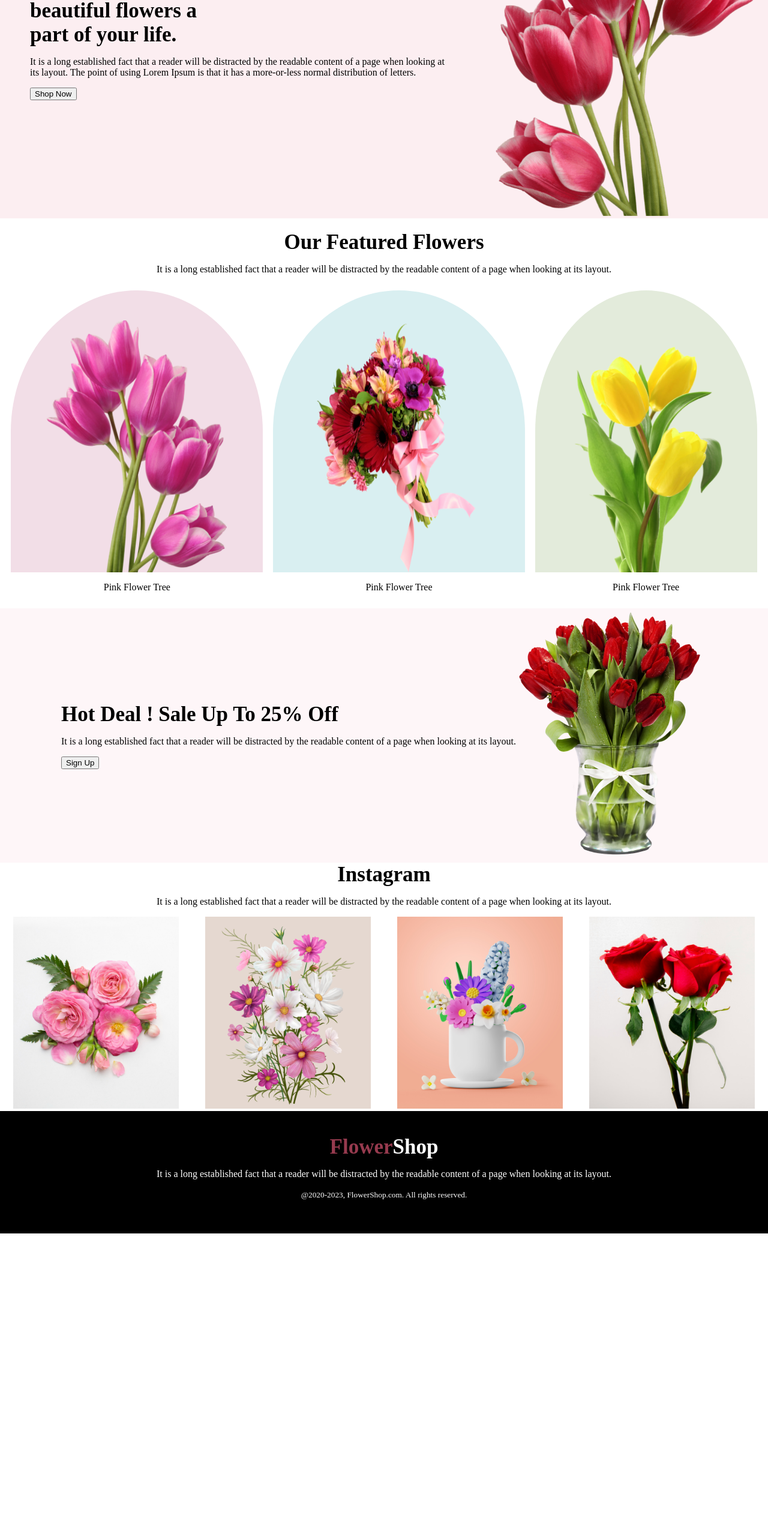
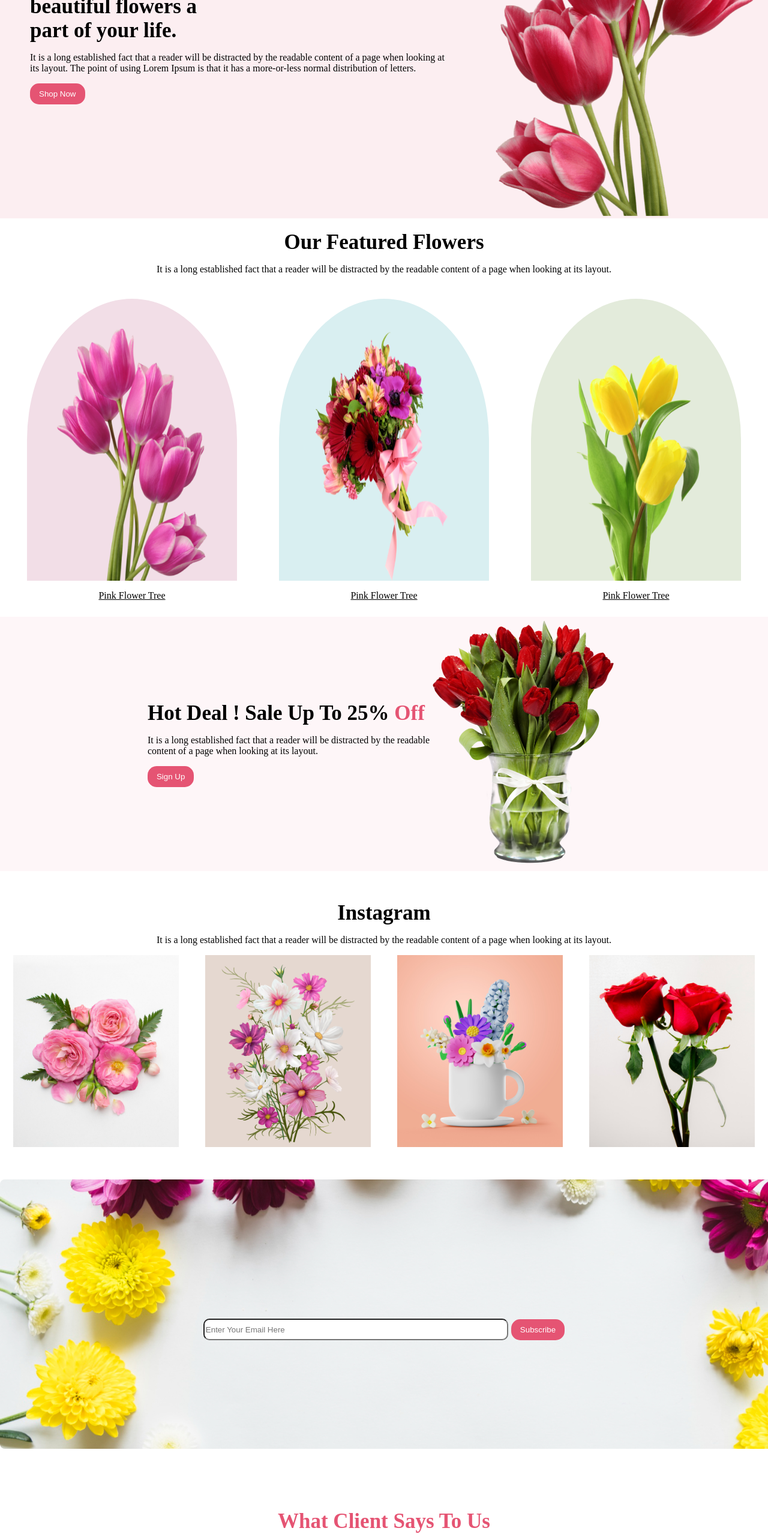
Before and after one commit to KhaledGermany/MyFlowerShopAssignment, a plain HTML site: page index.html in a window 1280 px wide. Shown: the part 240-2797 px from the top of the page at 60% size. Before the commit the page ends 2296 px from the top, so only its background shows below. Drawn offline with Linux system fonts and the light colour scheme.

Commit message:
footer add

```diff
--- a/index.html
+++ b/index.html
@@ -17,7 +17,7 @@
                 <p>It is a long established fact that a reader will be distracted by the readable content of a page when
                     looking at its layout. The point of using Lorem Ipsum is that it has a more-or-less normal
                     distribution of letters.</p>
-                <button>Shop Now</button>
+                <button class="shop-button">Shop Now</button>
             </div>
             <div class="top-img">
                 <img src="./Flower Asset/pngwing 10.png" alt="">
@@ -37,19 +37,19 @@
                 <div id="featured-img1">
                     <img src="./Flower Asset/pngwing 6.png" alt="">
                 </div>
-                <p id="image-title">Pink Flower Tree</p>
+                <p id="image-title"><u>Pink Flower Tree</u></p>
             </div>
             <div>
                 <div id="featured-img2">
                     <img src="./Flower Asset/pngwing 5.png" alt="">
                 </div>
-                <p id="image-title">Pink Flower Tree</p>
+                <p id="image-title"><u>Pink Flower Tree</u></p>
             </div>
             <div>
                 <div id="featured-img3">
                     <img src="./Flower Asset/pngwing 7.png" alt="">
                 </div>
-                <p id="image-title">Pink Flower Tree</p>
+                <p id="image-title"><u>Pink Flower Tree</u></p>
             </div>
         </div>
     </section>
@@ -57,16 +57,16 @@
     <section class="hot-deal-section">
         <div class="hot-deal-body">
             <div>
-                <h1>Hot Deal ! Sale Up To 25% Off</h1>
-                <p>It is a long established fact that a reader will be distracted by the readable content of a page when looking at its layout.</p>
-                <button>Sign Up</button>
+                <h1>Hot Deal ! Sale Up To 25% <span class="extra">Off</span></h1>
+                <p>It is a long established fact that a reader will be distracted by the readable <br> content of a page when looking at its layout.</p>
+                <button class="shop-button">Sign Up</button>
             </div>
             <div>
                 <img src="./Flower Asset/pngwing 8.png" alt="">
             </div>
         </div>
     </section>
-    <section>
+    <section class="instra-section">
         <div class="featured-description">
             <h1>Instagram</h1>
             <p>It is a long established fact that a reader will be distracted by the readable content of a page when
@@ -87,11 +87,34 @@
             </div>
         </div>
     </section>
+    <!-- This is for subscribe section -->
+    <section class="subscribe-section">
+        <div class="subscribe-input">
+            <input type="text" placeholder="Enter Your Email Here">
+            <button class="shop-button">Subscribe</button>
+        </div>
+    </section>
+    <!-- This is extra section -->
+    <section class="client-section">
+        <div>
+            <h1 class="client-title">What Client Says To Us</h1>
+            <div class="avatar-body">
+                <div class="avatar-img">
+                    <img src="./Flower Asset/avatar-removebg-preview (1).png" alt="">
+                    <h3>John Smith</h3>
+                </div>
+                <div>
+                    <p>This is so good items you can purchase from here Lorem ipsum dolor sit amet consectetur adipisicing elit. Qui expedita beatae vitae nam magnam voluptatem laudantium vero, alias eum nisi sit? At, reprehenderit obcaecati hic fugit similique recusandae quis officia iure qui ducimus harum distinctio vitae omnis saepe voluptatem cum sit blanditiis quas! Aliquam sapiente aspernatur animi, quisquam amet reiciendis.</p>
+                    <p> Date: 24 November,2022</p>
+                </div>
+            </div>
+        </div>
+    </section>
     <!-- Footer start from here -->
     <section class="footer-section">
         <div class="footer-body">
             <h1><span class="flower">Flower</span>Shop</h3>
-            <p>It is a long established fact that a reader will be distracted by the readable content of a page when looking at its layout.</p>
+            <p>It is a long established fact that a reader will be distracted by the readable <br> content of a page when looking at its layout.</p>
             <p><small>@2020-2023, FlowerShop.com. All rights reserved.</small></p>
         </div>
     </section>
--- a/style.css
+++ b/style.css
@@ -6,6 +6,10 @@ body {
 h1 {
     margin: 0;
     font-size: 35px;
+}
+h3{
+    margin: 0;
+    padding: 0;
 }
 
 .top-section {
@@ -27,6 +31,14 @@ h1 {
 .top-body img {
     height: 600px;
 }
+.shop-button{
+    background-color: #E55473;
+    color: white;
+    border: none;
+    padding: 10px 15px;
+    border-radius: 15px;
+
+}
 .featured-section{
     margin-top: 20px;
 }
@@ -35,7 +47,12 @@ h1 {
     text-align: center;
 }
 
+.extra{
+    color: #E55473;
+}
+
 .featured-img-section {
+    margin-top: 30px;
     display: flex;
     padding: 10px;
     justify-content: space-around;
@@ -49,7 +66,7 @@ h1 {
     padding-top: 50px;
     padding-left: 10px;
     padding-right: 10px;
-    width: 400px;
+    width: 330px;
 }
 
 #featured-img2 {
@@ -60,7 +77,7 @@ h1 {
     padding-top: 50px;
     padding-left: 10px;
     padding-right: 10px;
-    width: 400px;
+    width: 330px;
 }
 
 #featured-img3 {
@@ -71,16 +88,19 @@ h1 {
     padding-top: 50px;
     padding-left: 10px;
     padding-right: 10px;
-    width: 350px;
+    width: 330px;
 }
 
 .featured-img-section img {
     height: 420px;
-    width: 300px;
+    width: 250px;
 }
 
 #image-title {
     text-align: center;
+}
+.instra-section{
+    margin: 50px 0px;
 }
 .instra-img-section{
     display: flex;
@@ -110,3 +130,45 @@ h1 {
     justify-content: center;
     align-items: center;
 }
+.subscribe-section{
+   margin: 50px 0px;
+  background-image: url("Rectangle 9.png");
+  background-repeat: no-repeat;
+
+  height: 500px;
+}
+.subscribe-input{
+    display: flex;
+    justify-content: center;
+    align-items: center;
+    height: 500px;
+}
+.subscribe-input input{
+    height: 30px;
+    width: 500px;
+    border-radius: 10px;
+    margin-right: 5px;
+}
+.client-section{
+    margin: 50px 0;
+}
+.avatar-body{
+    margin: 30px auto;
+    display: flex;
+    background-color: aquamarine;
+    align-items: center;
+    width: 80%;
+    padding: 20px;
+    border-radius: 25px;
+}
+.avatar-img{
+    width: 350px;
+}
+.avatar-body img{
+    height: 90px;
+}
+.client-title{
+    text-align: center;
+    color: #E55473;
+    font-weight: bold;
+}
```
Also changed, not shown: Flower Asset/avatar-removebg-preview (1).png (added), Flower Asset/avatar.png (added), Rectangle 9.png (renamed from Flower Asset/Rectangle 9.png).
